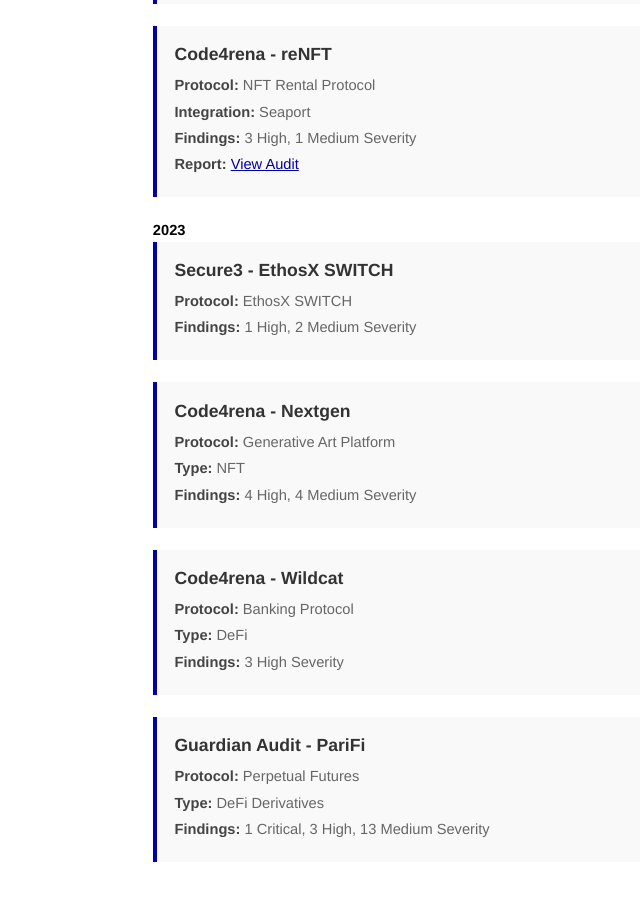
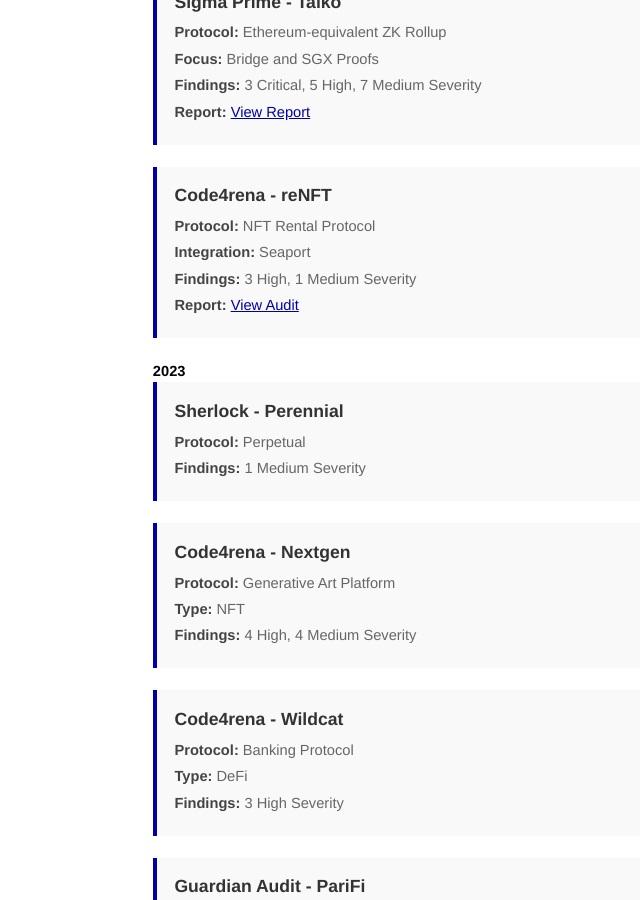
Before and after one commit to ret2basic/ret2basic.github.io, a Jekyll site: the page built from audits.html, in a window 1280 px wide and 900 px high, scrolled down 1654 px. Shown: the whole window, without its empty margins (179-819 px from the left). Built offline with Jekyll 4.4.1, drawn with Linux system fonts in a browser that asks for light colours; some of the changed text lies outside the part shown.

Commit message:
Add Sherlock - Perennial audit and fix EthosX SWITCH date
- Add Sherlock - Perennial audit to 2023 EVM section (1 Medium finding)
- Move Secure3 - EthosX SWITCH from 2023 to 2024 (correct year)
- Update statistics: Medium 70→71, EVM audits 13→14

🤖 Generated with [Claude Code](https://claude.ai/code)

Co-Authored-By: Claude <noreply@anthropic.com>

```diff
--- a/audits.html
+++ b/audits.html
@@ -42,6 +42,14 @@ title: Web3 Audit Reports - ret2basic.eth
     </div>
 
     <h3>2024</h3>
+
+    <div class="audit-item">
+      <h3>Secure3 - EthosX SWITCH</h3>
+      <div class="audit-details">
+        <p><strong>Protocol:</strong> EthosX SWITCH</p>
+        <p><strong>Findings:</strong> 1 High, 2 Medium Severity</p>
+      </div>
+    </div>
 
     <div class="audit-item">
       <h3>Secure3 - Lynex Apebond Voting Escrow</h3>
@@ -102,10 +110,10 @@ title: Web3 Audit Reports - ret2basic.eth
     <h3>2023</h3>
 
     <div class="audit-item">
-      <h3>Secure3 - EthosX SWITCH</h3>
+      <h3>Sherlock - Perennial</h3>
       <div class="audit-details">
-        <p><strong>Protocol:</strong> EthosX SWITCH</p>
-        <p><strong>Findings:</strong> 1 High, 2 Medium Severity</p>
+        <p><strong>Protocol:</strong> Perpetual</p>
+        <p><strong>Findings:</strong> 1 Medium Severity</p>
       </div>
     </div>
 
```
Also changed, not shown: other parts of audits.html (+2 -2 lines).
